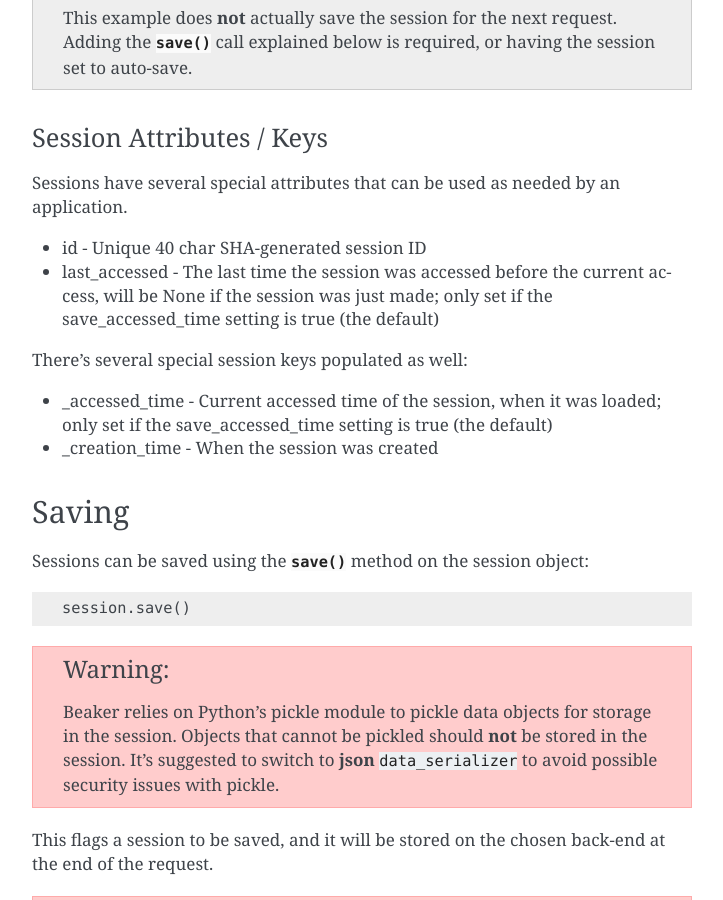
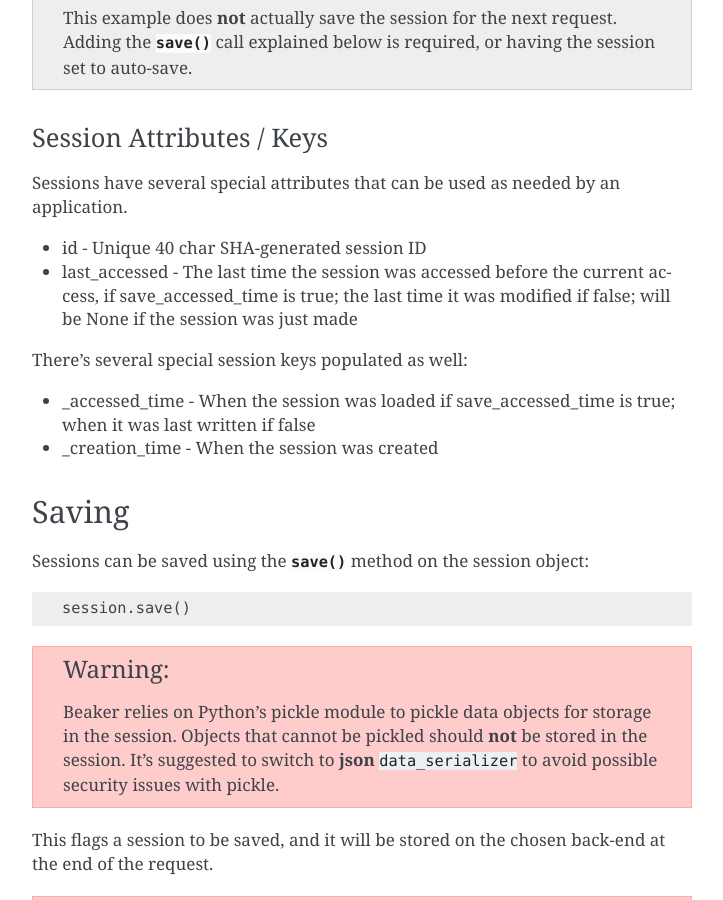
Before and after one commit to bbangert/beaker, a Sphinx documentation site: the page built from beaker/docs/sessions.rst, in a window 1280 px wide and 900 px high, scrolled down 1527 px. Shown: the whole window, without its empty margins (388-1111 px from the left). Built offline with Sphinx 7.4.7, drawn with Linux system fonts in a browser that asks for light colours.

Commit message:
Make _accessed_time an mtime when save_accessed_time is false
Based on feedback in https://github.com/bbangert/beaker/pull/102. This
simplifies the implementation.

```diff
--- a/beaker/docs/sessions.rst
+++ b/beaker/docs/sessions.rst
@@ -84,13 +84,13 @@ application.
 
 * id - Unique 40 char SHA-generated session ID
 * last_accessed - The last time the session was accessed before the current
-  access, will be None if the session was just made; only set if the
-  save_accessed_time setting is true (the default)
+  access, if save_accessed_time is true; the last time it was modified if false;
+  will be None if the session was just made
 
 There's several special session keys populated as well:
 
-* _accessed_time - Current accessed time of the session, when it was loaded;
-  only set if the save_accessed_time setting is true (the default)
+* _accessed_time - When the session was loaded if save_accessed_time is true;
+  when it was last written if false
 * _creation_time - When the session was created
 
 
```
Also changed, not shown: beaker/docs/configuration.rst (+8 -0 lines), 3 other files.
